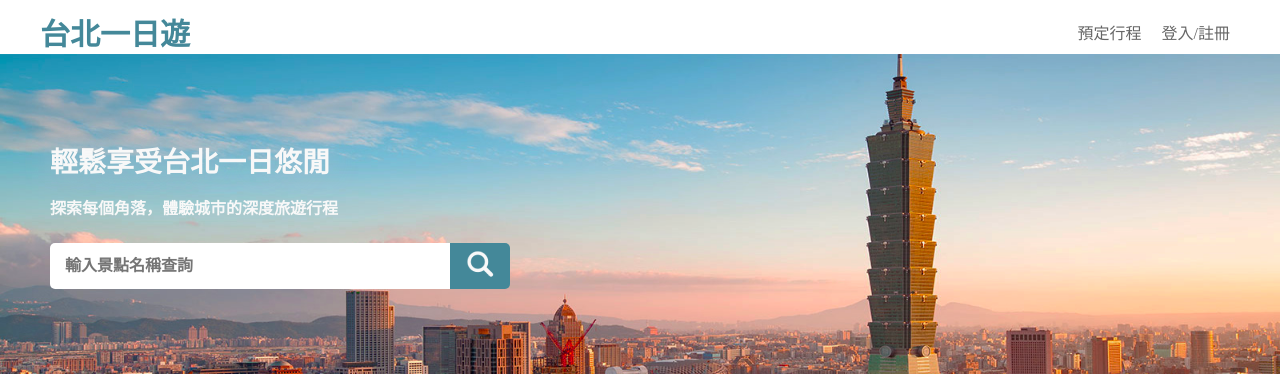
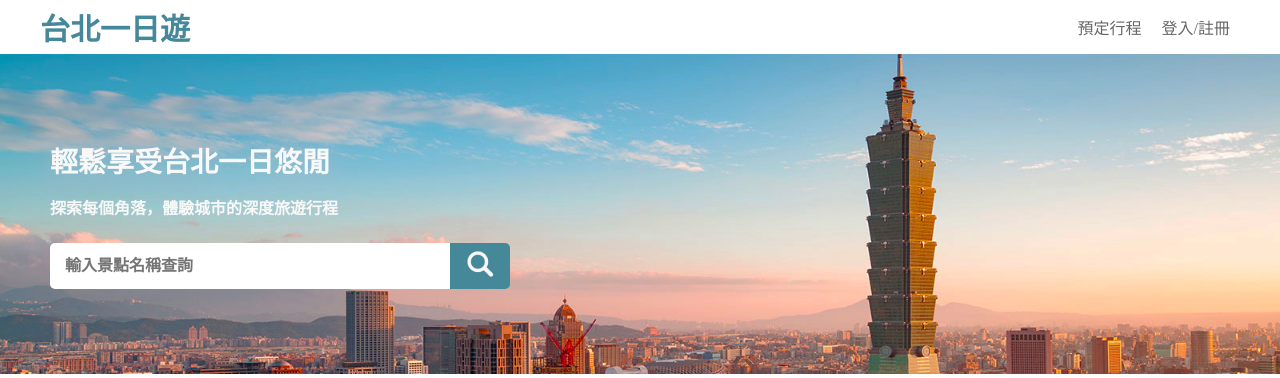
Before and after one commit to stella0320/taipei-day-trip, a Flask app: page / in a window 1280 px wide. Shown: the top 378 px of the page. Run offline with Flask 3, Linux system fonts and the light colour scheme; data that the repository does not hold is empty.

Commit message:
header modified

```diff
--- a/static/css/index.css
+++ b/static/css/index.css
@@ -24,6 +24,7 @@ body {
 }
 
 .title {
+    display: flex;
     flex: none;
     width: 150px;
     height: 34px;
@@ -33,6 +34,7 @@ body {
     font-size: 30px;
     font-style: normal;
     font-weight: 700;
+    align-items: center;
 }
 
 .menu {
@@ -54,7 +56,7 @@ body {
 
 .menu-item-reserve {
     flex: none;
-    display: block;
+    display: flex;
     height: 14px;
     padding: 10px;
     text-align: center;
@@ -64,11 +66,12 @@ body {
     font-style: normal;
     font-weight: 500;
     text-align: center;
+    align-items: center;
 }
 
 .menu-item-login {
     flex: none;
-    display: block;
+    display: flex;
     height: 14px;
     padding: 10px;
     color: var(--secondary-color-gray-70, #666);
@@ -78,6 +81,7 @@ body {
     font-style: normal;
     font-weight: 500;
     text-align: center;
+    align-items: center;
 }
 
 
```
